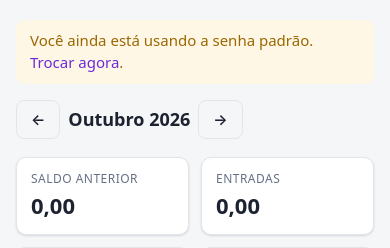
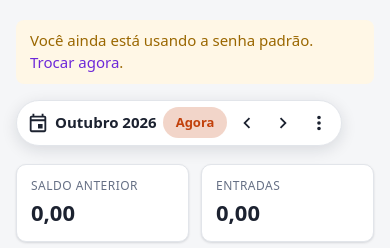
Before and after one commit to diogocaseca/controle-financeiro, a FastAPI app: page /mes/2026/10 in a window 390 px wide. Shown: the part 55-303 px from the top of the page. Run offline with FastAPI, Linux system fonts and the light colour scheme; the visitor is signed in with stand-in values (Sample User, id 1); data comes from the database, SQL or seed files in the repository; data that the repository does not hold is empty.

Commit message:
Barra de tempo do mês no estilo do Home Assistant
Substitui as setas do cabeçalho por uma barra em pílula fixa ao rolar: ícone
de calendário com o mês (abre seletor de mês), botão "Agora" (destacado no
mês atual), anterior/próximo e menu ⋮ com escolher mês, ver o ano e ir para
o mês atual.

Co-Authored-By: Claude Opus 5.5 <noreply@anthropic.com>

```diff
--- a/controle_financeiro/static/style.css
+++ b/controle_financeiro/static/style.css
@@ -1,14 +1,14 @@
 :root {
   --bg: #f5f6f8; --surface: #ffffff; --surface-2: #f0f2f5; --border: #e2e5ea;
   --text: #1c2230; --muted: #667085; --accent: #6d28d9; --accent-soft: #ede9fe;
-  --pos: #15803d; --neg: #b91c1c; --ok: #16a34a; --ok-bg: #dcfce7; --warn-bg: #fff7e6; --warn: #9a6700;
+  --pos: #15803d; --neg: #b91c1c; --ok: #16a34a; --ok-bg: #dcfce7; --agora: #c2410c; --warn-bg: #fff7e6; --warn: #9a6700;
   --radius: 10px; --shadow: 0 1px 2px rgba(16,24,40,.06), 0 1px 3px rgba(16,24,40,.08);
 }
 @media (prefers-color-scheme: dark) {
   :root {
     --bg: #0f1117; --surface: #171a23; --surface-2: #1e2230; --border: #2a2f3d;
     --text: #e6e8ee; --muted: #9aa3b5; --accent: #a78bfa; --accent-soft: #2a2145;
-    --pos: #4ade80; --neg: #f87171; --ok: #22c55e; --ok-bg: #14532d; --warn-bg: #2b2412; --warn: #f5c451;
+    --pos: #4ade80; --neg: #f87171; --ok: #22c55e; --ok-bg: #14532d; --agora: #fb923c; --warn-bg: #2b2412; --warn: #f5c451;
     --shadow: none;
   }
 }
@@ -38,6 +38,41 @@ h2 { font-size: 16px; margin: 0 0 12px; }
 .cabecalho { display: flex; align-items: center; justify-content: space-between; gap: 12px; margin-bottom: 18px; flex-wrap: wrap; }
 .navmes { display: flex; align-items: center; gap: 8px; }
 .navmes h1 { min-width: 180px; text-align: center; }
+
+/* barra de tempo (estilo Home Assistant) */
+.barra-tempo {
+  position: sticky; top: 62px; z-index: 4; display: flex; align-items: center; gap: 4px;
+  width: fit-content; max-width: 100%; margin: 0 0 18px; padding: 6px 6px 6px 14px;
+  background: var(--surface); border: 1px solid var(--border); border-radius: 999px;
+  box-shadow: 0 4px 16px rgba(16, 24, 40, .12);
+}
+.barra-tempo svg { width: 22px; height: 22px; fill: currentColor; flex: none; }
+.bt-data { display: flex; align-items: center; gap: 10px; margin: 0 8px 0 0; cursor: pointer; color: var(--text); position: relative; }
+.bt-data h1 { font-size: 17px; font-weight: 600; white-space: nowrap; }
+.bt-data input { position: absolute; inset: 0; opacity: 0; pointer-events: none; width: 100%; }
+.bt-agora {
+  padding: 5px 12px; border-radius: 999px; font-size: 13px; font-weight: 600; white-space: nowrap;
+  color: var(--agora); border: 1px solid color-mix(in srgb, var(--agora) 45%, transparent);
+}
+.bt-agora.ativo { background: color-mix(in srgb, var(--agora) 22%, transparent); border-color: transparent; }
+.bt-agora:hover { text-decoration: none; background: color-mix(in srgb, var(--agora) 30%, transparent); }
+.bt-icone {
+  display: inline-flex; align-items: center; justify-content: center; width: 36px; height: 36px;
+  border-radius: 999px; color: var(--text); cursor: pointer; list-style: none;
+}
+.bt-icone:hover { background: var(--surface-2); text-decoration: none; }
+.bt-menu { position: relative; }
+.bt-menu summary::-webkit-details-marker { display: none; }
+.bt-opcoes {
+  position: absolute; right: 0; top: calc(100% + 6px); min-width: 200px; padding: 6px;
+  background: var(--surface); border: 1px solid var(--border); border-radius: 10px; box-shadow: 0 8px 24px rgba(16, 24, 40, .18);
+  display: flex; flex-direction: column;
+}
+.bt-opcoes a, .bt-opcoes button {
+  display: block; text-align: left; padding: 8px 10px; border-radius: 6px; color: var(--text);
+  background: none; border: none; font: inherit; font-weight: 400; cursor: pointer;
+}
+.bt-opcoes a:hover, .bt-opcoes button:hover { background: var(--surface-2); text-decoration: none; }
 
 .card { background: var(--surface); border: 1px solid var(--border); border-radius: var(--radius); box-shadow: var(--shadow); padding: 16px; }
 .grade { display: grid; grid-template-columns: repeat(auto-fit, minmax(340px, 1fr)); gap: 16px; align-items: start; }
@@ -123,6 +158,10 @@ details summary { cursor: pointer; color: var(--muted); }
 @media (max-width: 640px) {
   .marca { display: none; }
   .navmes h1 { min-width: 0; font-size: 18px; }
+  .barra-tempo { padding-left: 10px; }
+  .bt-data { gap: 6px; margin-right: 2px; }
+  .bt-data h1 { font-size: 15px; }
+  .bt-icone { width: 32px; height: 32px; }
   .grade { grid-template-columns: 1fr; }
   td, th { padding: 7px 4px; }
   .esconde-m { display: none; }
--- a/controle_financeiro/templates/mes.html
+++ b/controle_financeiro/templates/mes.html
@@ -75,15 +75,50 @@
 {% endmacro %}
 
 {% block conteudo %}
-<div class="cabecalho">
-  <div class="navmes">
-    {% set ap, mp = ano_mes(comp - 1) %}{% set an, mn = ano_mes(comp + 1) %}
-    <a class="botao sec" href="{{ base }}/mes/{{ ap }}/{{ mp }}" title="Mês anterior">←</a>
+{% set ap, mp = ano_mes(comp - 1) %}{% set an, mn = ano_mes(comp + 1) %}
+<nav class="barra-tempo" aria-label="Escolher mês">
+  <label class="bt-data" title="Escolher mês">
+    <svg viewBox="0 0 24 24" aria-hidden="true"><path d="M19 4h-1V2h-2v2H8V2H6v2H5a2 2 0 0 0-2 2v14a2 2 0 0 0 2 2h14a2 2 0 0 0 2-2V6a2 2 0 0 0-2-2Zm0 16H5V10h14v10Zm0-12H5V6h14v2Zm-7 5h5v5h-5v-5Z"/></svg>
     <h1>{{ nome_comp(comp) }}</h1>
-    <a class="botao sec" href="{{ base }}/mes/{{ an }}/{{ mn }}" title="Próximo mês">→</a>
-  </div>
-  {% if comp != comp_hoje %}<a class="botao sec" href="{{ base }}/">Ir para o mês atual</a>{% endif %}
-</div>
+    <input type="month" id="escolher-mes" value="{{ comp|mes_input }}" aria-label="Escolher mês">
+  </label>
+  <a class="bt-agora {{ 'ativo' if comp == comp_hoje }}" href="{{ base }}/" {{ 'aria-current=true' if comp == comp_hoje }}
+     title="{{ 'Você está no mês atual' if comp == comp_hoje else 'Ir para o mês atual' }}">Agora</a>
+  <a class="bt-icone" href="{{ base }}/mes/{{ ap }}/{{ mp }}" title="Mês anterior" aria-label="Mês anterior">
+    <svg viewBox="0 0 24 24" aria-hidden="true"><path d="M15.4 7.4 14 6l-6 6 6 6 1.4-1.4L10.8 12z"/></svg></a>
+  <a class="bt-icone" href="{{ base }}/mes/{{ an }}/{{ mn }}" title="Próximo mês" aria-label="Próximo mês">
+    <svg viewBox="0 0 24 24" aria-hidden="true"><path d="M8.6 16.6 10 18l6-6-6-6-1.4 1.4 4.6 4.6z"/></svg></a>
+  <details class="bt-menu">
+    <summary class="bt-icone" title="Mais opções" aria-label="Mais opções">
+      <svg viewBox="0 0 24 24" aria-hidden="true"><path d="M12 8a2 2 0 1 0 0-4 2 2 0 0 0 0 4Zm0 2a2 2 0 1 0 0 4 2 2 0 0 0 0-4Zm0 6a2 2 0 1 0 0 4 2 2 0 0 0 0-4Z"/></svg>
+    </summary>
+    <div class="bt-opcoes">
+      <button type="button" data-escolher-mes>Escolher mês…</button>
+      <a href="{{ base }}/ano/{{ ano }}">Ver o ano {{ ano }}</a>
+      <a href="{{ base }}/">Ir para o mês atual</a>
+    </div>
+  </details>
+</nav>
+<script>
+(() => {
+  const input = document.getElementById("escolher-mes");
+  const abrir = () => { try { input.showPicker(); } catch { input.focus(); input.click(); } };
+  input.closest("label").addEventListener("click", (ev) => { if (ev.target !== input) { ev.preventDefault(); abrir(); } });
+  document.querySelector("[data-escolher-mes]").addEventListener("click", (ev) => {
+    ev.target.closest("details").open = false;
+    abrir();
+  });
+  input.addEventListener("change", () => {
+    const [a, m] = input.value.split("-");
+    if (a && m) location.href = `{{ base }}/mes/${+a}/${+m}`;
+  });
+  // fecha o menu ⋮ ao clicar fora
+  document.addEventListener("click", (ev) => {
+    const menu = document.querySelector(".bt-menu");
+    if (menu.open && !menu.contains(ev.target)) menu.open = false;
+  });
+})();
+</script>
 
 {% for rc in resumo.contas %}
 <div class="kpis">
```
